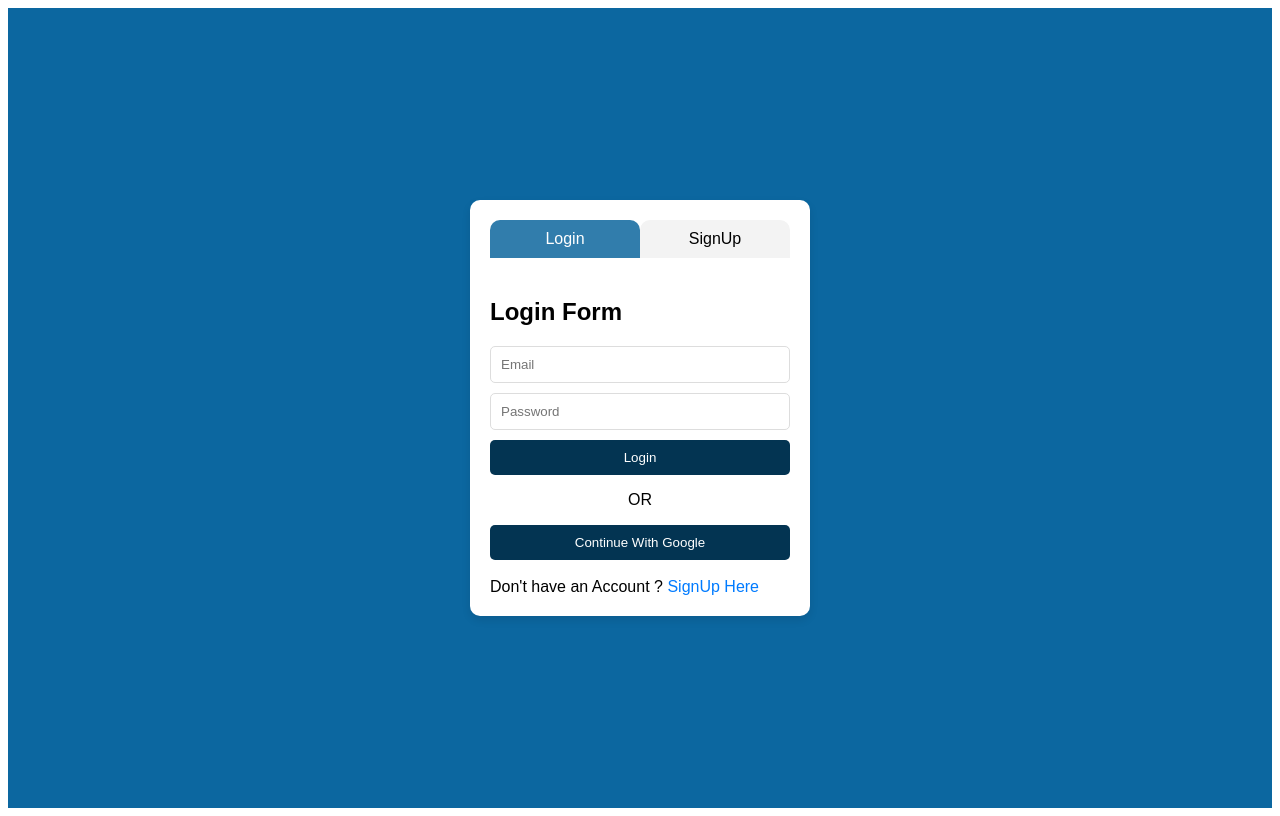
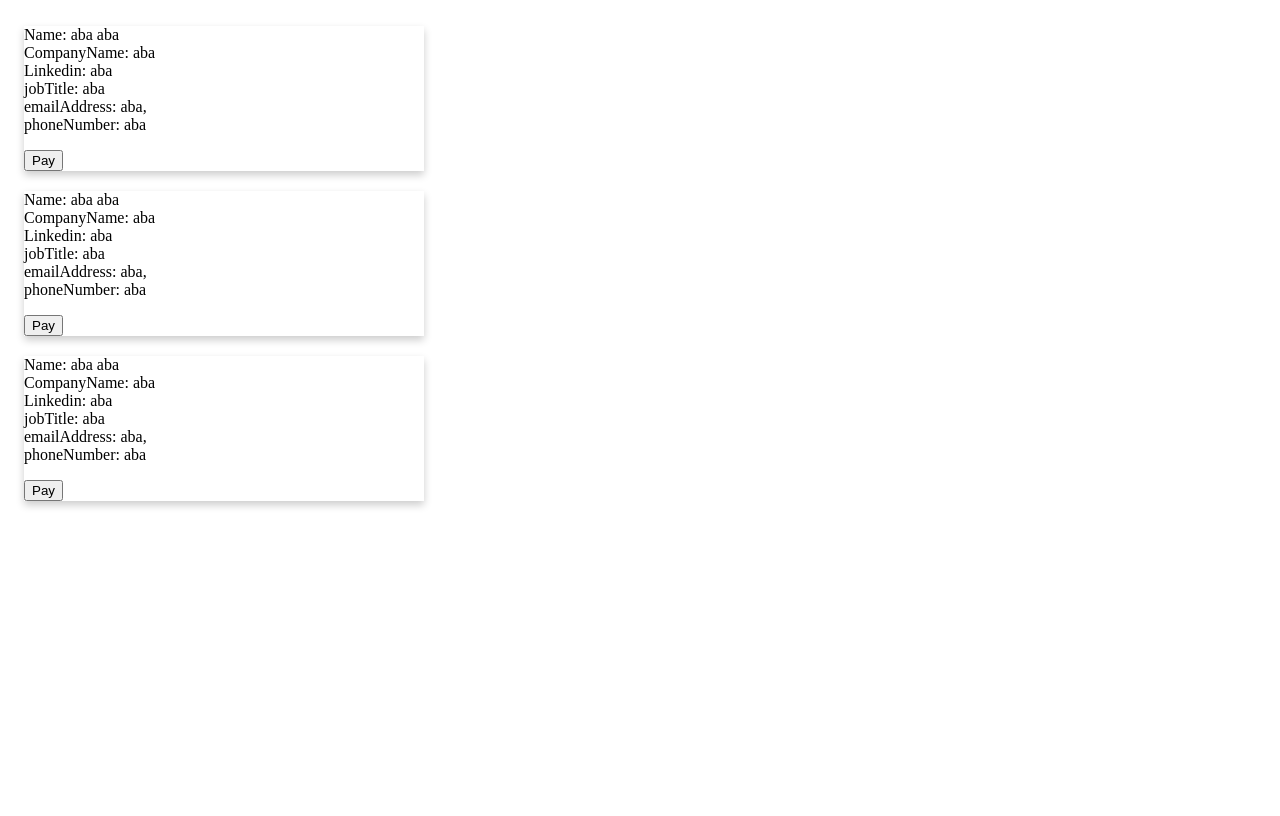
Before and after one commit to notsotypicaldeveloper/LeadsOnBlink, a React (Vite) app in the folder frontend/: page / in a window 1280 px wide. Built offline with nearby package versions, Linux system fonts and the light colour scheme.

Commit message:
basic lead card created

```diff
--- a/frontend/src/App.css
+++ b/frontend/src/App.css
@@ -81,3 +81,19 @@
   margin: 0;
   background-color: #0C67A0;
 }
+
+.LeadCard {
+  /* Add shadows to create the "card" effect */
+  box-shadow: 0 4px 8px 0 rgba(0,0,0,0.2);
+  transition: 0.3s;
+}
+
+/* On mouse-over, add a deeper shadow */
+.LeadCard:hover {
+  box-shadow: 0 8px 16px 0 rgba(0,0,0,0.2);
+}
+
+.LeadCardContainer {
+  padding: 2px 16px;
+  width: 400px;
+}
--- a/frontend/src/App.tsx
+++ b/frontend/src/App.tsx
@@ -1,11 +1,17 @@
 import { useState } from 'react'
 import './App.css'
 import {AuthForm} from './components/AuthForm';
+import {LeadCard} from './components/LeadCard';
 
 function App() {
   return (
     <>
-      <AuthForm />
+      {/* <AuthForm /> */}
+
+      <LeadCard firstName ={"aba"} lastName= {"aba"}  companyName={"aba"} linkedinProfile= {"aba"} jobTitle= {"aba"} emailAddress= {"aba"} phoneNumber= {"aba" } />
+      <LeadCard firstName ={"aba"} lastName= {"aba"}  companyName={"aba"} linkedinProfile= {"aba"} jobTitle= {"aba"} emailAddress= {"aba"} phoneNumber= {"aba" } />
+      <LeadCard firstName ={"aba"} lastName= {"aba"}  companyName={"aba"} linkedinProfile= {"aba"} jobTitle= {"aba"} emailAddress= {"aba"} phoneNumber= {"aba" } />
+
     </>
   )
 }
--- /dev/null
+++ b/frontend/src/components/LeadCard.tsx
@@ -0,0 +1,36 @@
+import React from 'react'
+
+interface ILeadProps  {
+    firstName: string,
+    lastName: string,
+    companyName: string,
+    linkedinProfile: string,
+    jobTitle: string,
+    emailAddress: string,
+    phoneNumber: string
+}
+export const LeadCard = (props: ILeadProps) => {
+  return (
+    <>
+    <div className='LeadCardContainer'>
+        <div className='LeadCard' >
+        <p>
+            Name: {props.firstName} {props.lastName}
+            <br/>
+            CompanyName: {props.companyName}
+            <br/>
+            Linkedin: {props.linkedinProfile}
+            <br/>
+
+            jobTitle: {props.jobTitle}
+            <br/>
+            emailAddress: {props.emailAddress},
+            <br/>
+            phoneNumber: {props.phoneNumber}
+        </p>
+            <button>Pay</button>
+        </div>
+    </div>
+    </>
+  )
+}
```
